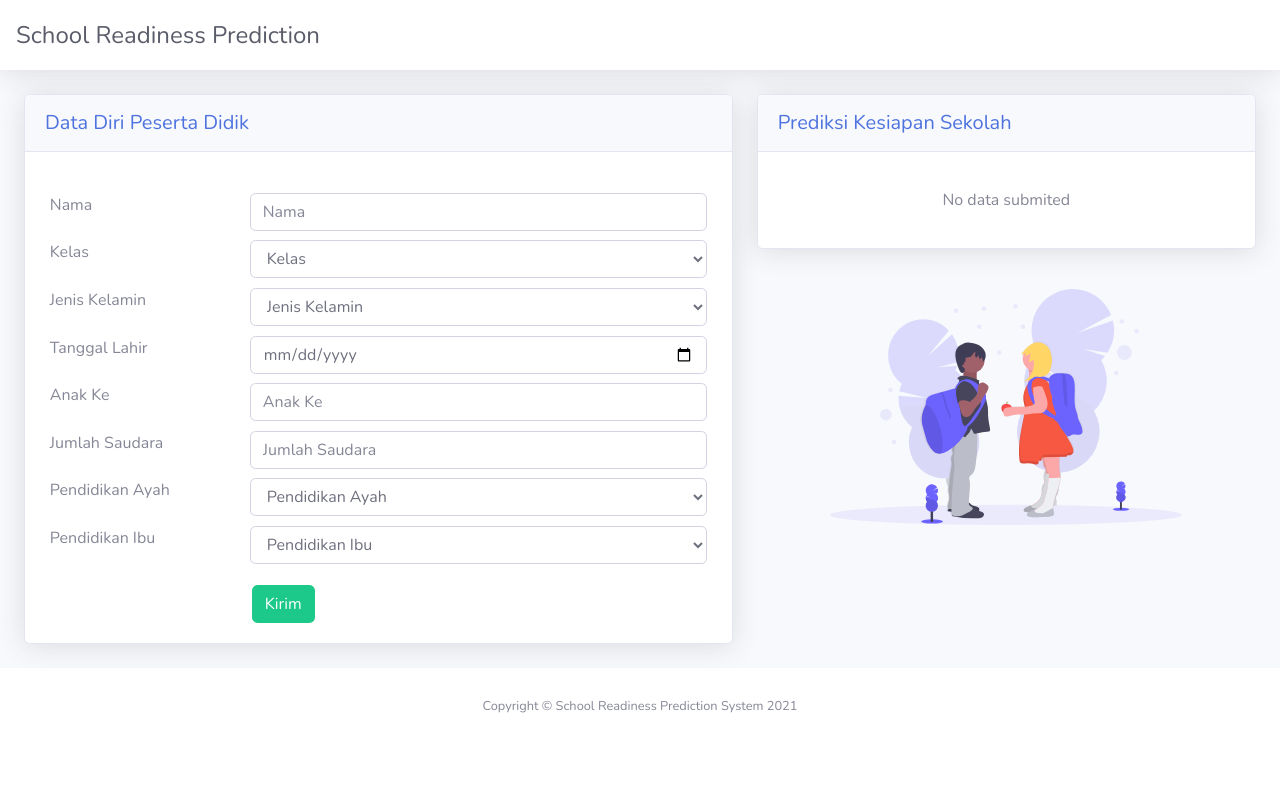
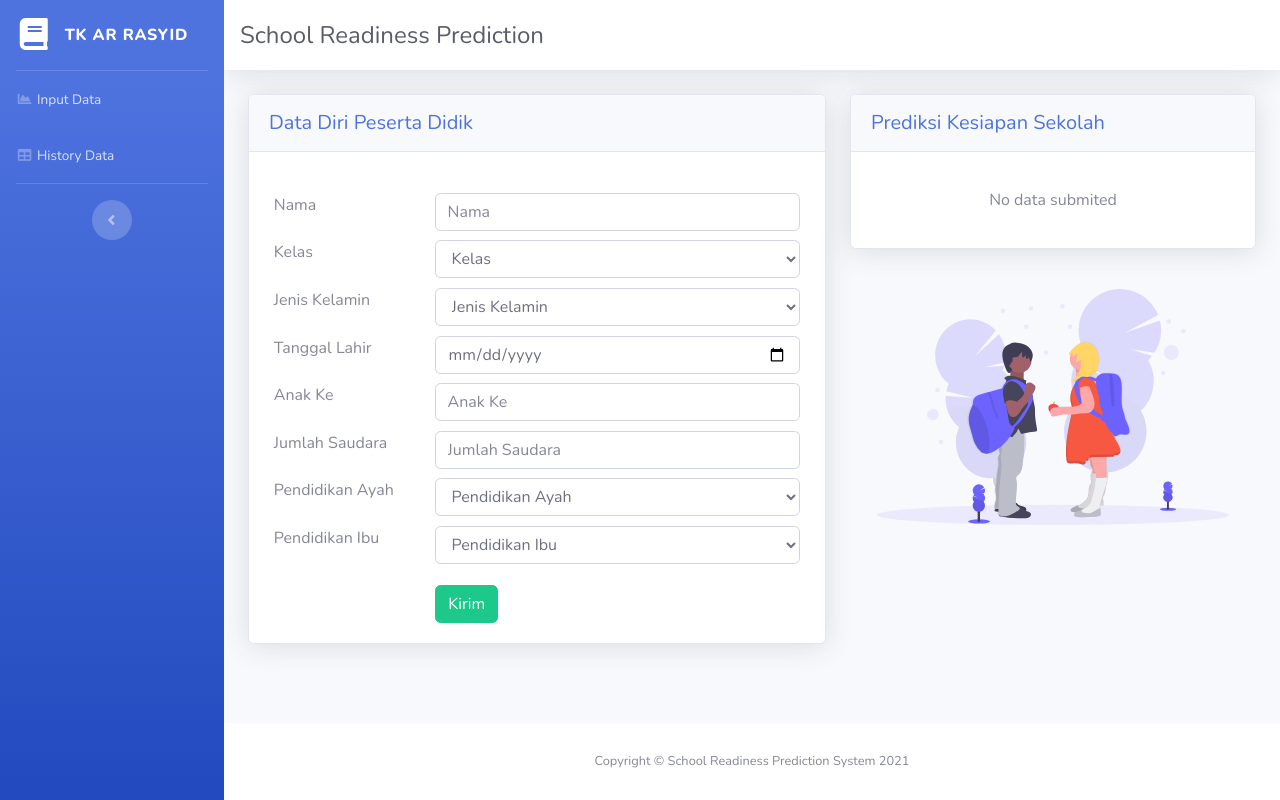
Before and after one commit to indahmustika/flask-school-readiness, a Flask app: page / in a window 1280 px wide. Run offline with Flask 2, Linux system fonts and the light colour scheme; some libraries are stand-ins or nearby versions.

Commit message:
Update index.html

```diff
--- a/templates/index.html
+++ b/templates/index.html
@@ -11,6 +11,14 @@
 
 <body id="page-top">
 	<div id="wrapper">
+		<ul class="navbar-nav bg-gradient-primary sidebar sidebar-dark accordion" id="accordionSidebar">
+			<a class="sidebar-brand d-flex align-items-center justify-content-center" href=""><div class="sidebar-brand-icon"><i class="fas fa-book"></i></div><div class="sidebar-brand-text mx-3">TK AR RASYID</div></a>
+			<hr class="sidebar-divider my-0">
+			<li class="nav-item"><a class="nav-link" href=""><i class="fas fa-fw fa-chart-area"></i><span>Input Data</span></a></li>
+			<li class="nav-item"><a class="nav-link" href=""><i class="fas fa-fw fa-table"></i><span>History Data</span></a></li>
+			<hr class="sidebar-divider d-none d-md-block">
+			<div class="text-center d-none d-md-inline"><button class="rounded-circle border-0" id="sidebarToggle"></button></div>
+		</ul>
 		<div id="content-wrapper" class="d-flex flex-column">
 			<div id="content">
 				<nav class="navbar navbar-expand navbar-light bg-white topbar mb-4 static-top shadow">
```
